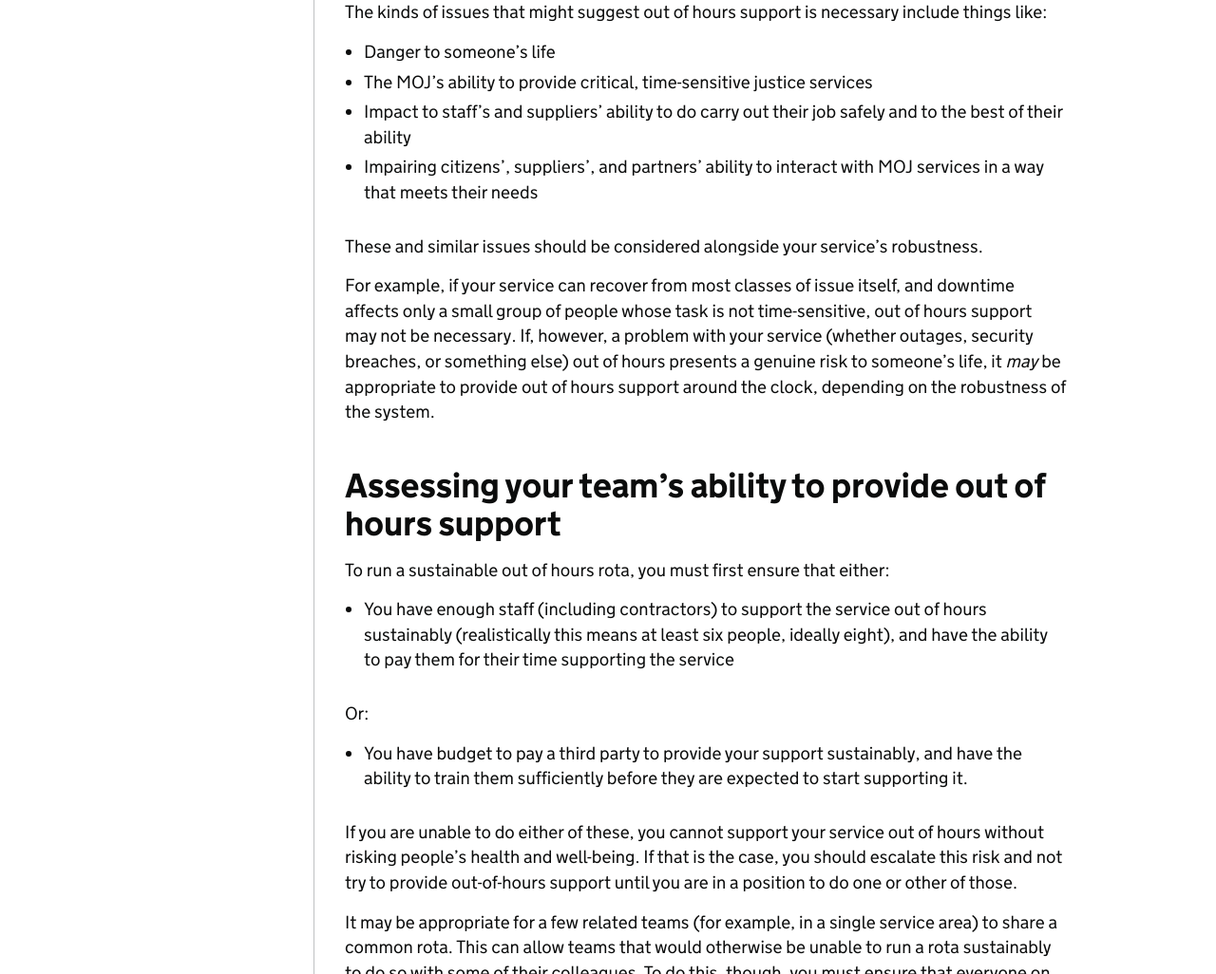
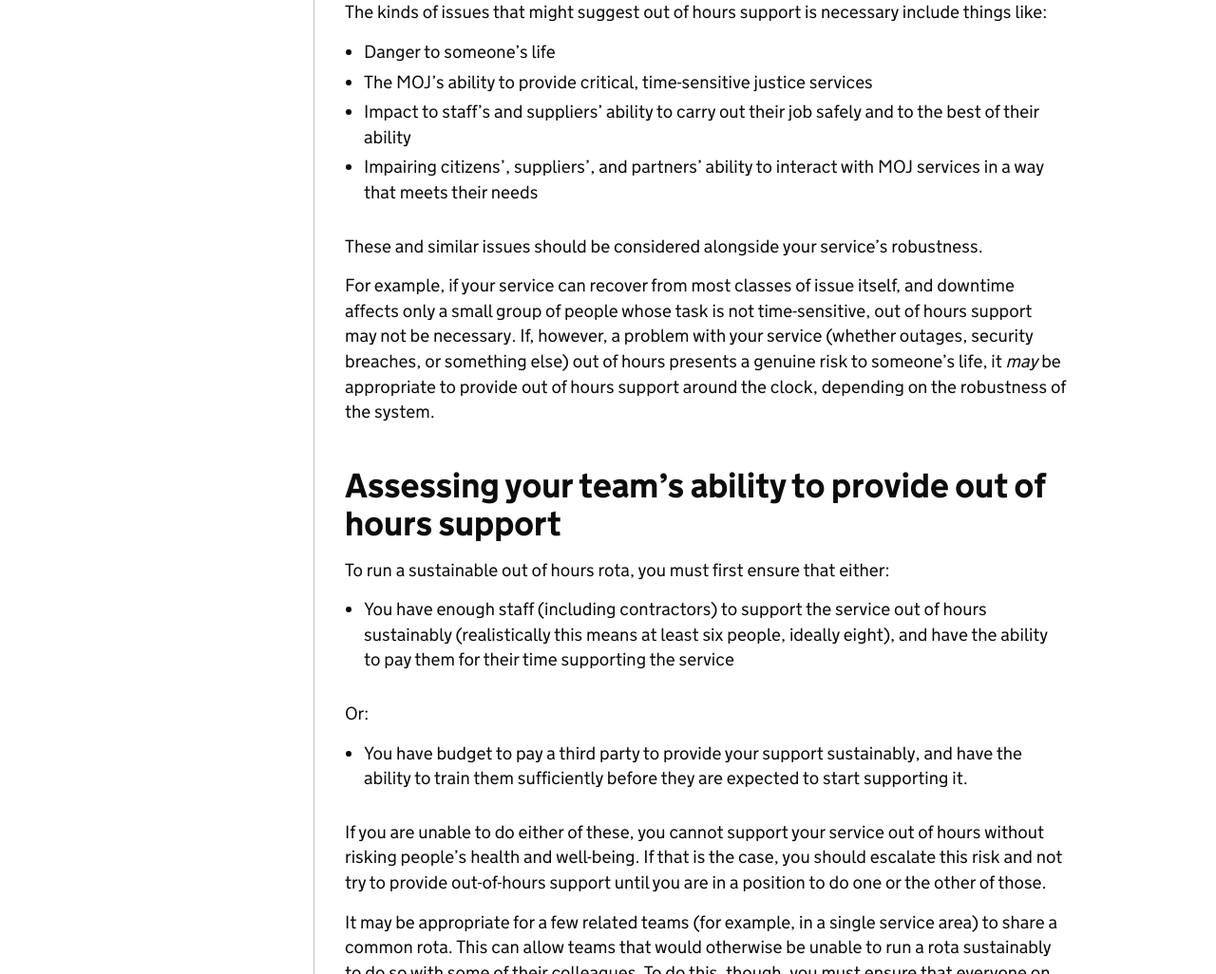
Before and after one commit to ministryofjustice/technical-guidance, a Jekyll site: the page built from standards/out-of-hours.md, in a window 1280 px wide. Shown: the part 772-1798 px from the top of the page at 95% size. Built offline with Jekyll 4.4.1, drawn with Linux system fonts in a browser that asks for light colours; our own code applies the rules of GitHub Pages for plain Markdown files.

Commit message:
Copy typo changes from #69
I have no idea why Danger is failing on #69 - it runs fine when
I do `danger local` on my working copy.

This is an experiment to see if Danger is happier if the changes
are in a branch of this repo, rather than coming from a fork.

```diff
--- a/standards/out-of-hours.md
+++ b/standards/out-of-hours.md
@@ -17,7 +17,7 @@ The kinds of issues that might suggest out of hours support is necessary include
 
 - Danger to someone's life
 - The MOJ's ability to provide critical, time-sensitive justice services
-- Impact to staff's and suppliers' ability to do carry out their job safely and to the best of their ability
+- Impact to staff's and suppliers' ability to carry out their job safely and to the best of their ability
 - Impairing citizens', suppliers', and partners' ability to interact with MOJ services in a way that meets their needs
 
 These and similar issues should be considered alongside your service's robustness.
@@ -34,7 +34,7 @@ Or:
 
 - You have budget to pay a third party to provide your support sustainably, and have the ability to train them sufficiently before they are expected to start supporting it.
 
-If you are unable to do either of these, you cannot support your service out of hours without risking people's health and well-being. If that is the case, you should escalate this risk and not try to provide out-of-hours support until you are in a position to do one or other of those.
+If you are unable to do either of these, you cannot support your service out of hours without risking people's health and well-being. If that is the case, you should escalate this risk and not try to provide out-of-hours support until you are in a position to do one or the other of those.
 
 It may be appropriate for a few related teams (for example, in a single service area) to share a common rota. This can allow teams that would otherwise be unable to run a rota sustainably to do so with some of their colleagues. To do this, though, you must ensure that everyone on the rota is sufficiently trained to support all of the services their rota is responsible for.
 
```
Also changed, not shown: standards/naming-domains.md (+1 -1 lines), standards/reserving-infrastructure-capacity.md (+2 -2 lines).
